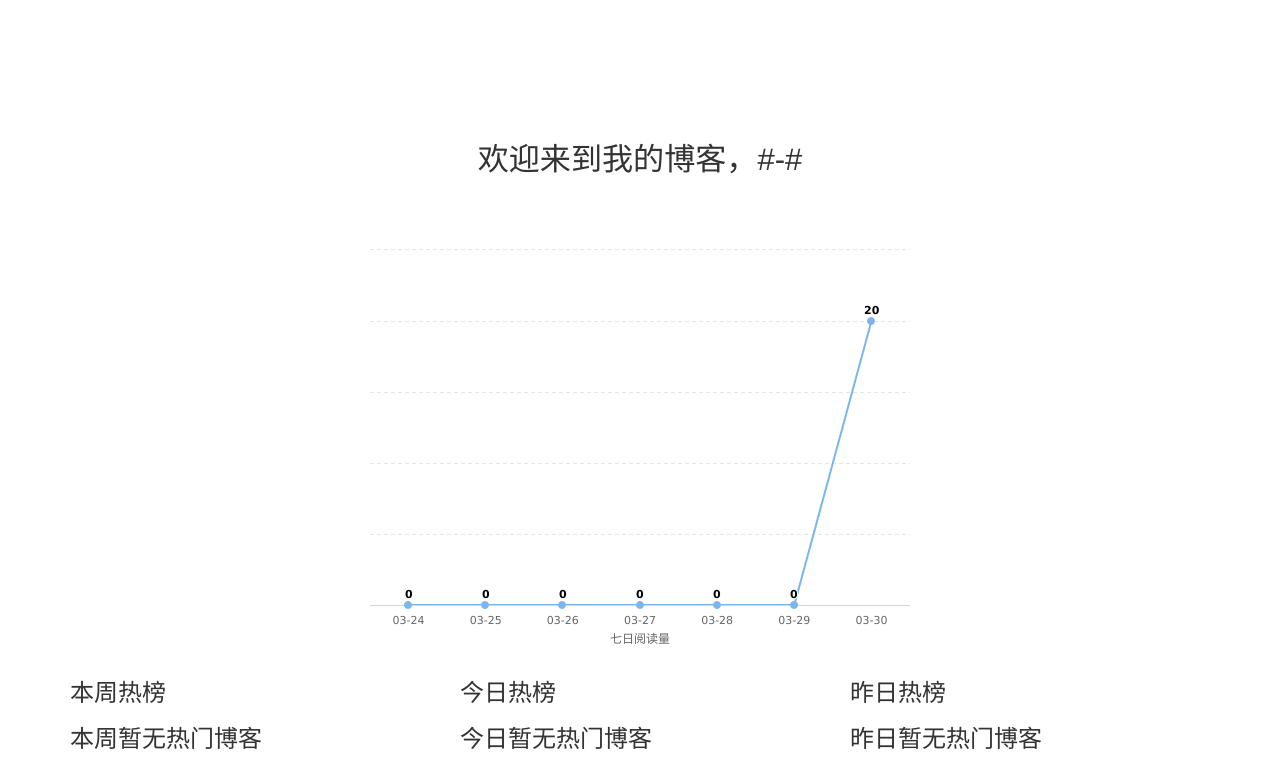
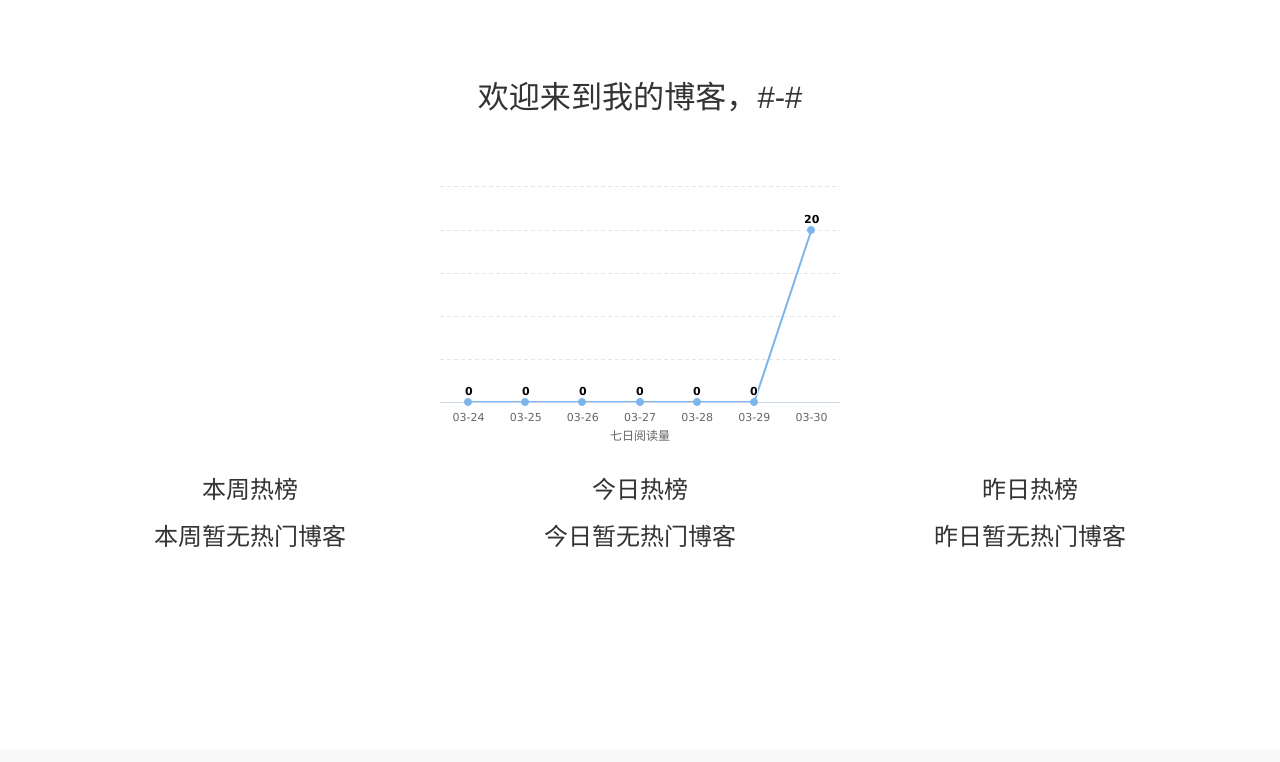
Before and after one commit to suploser/mysite, a Django app: page / in a window 1280 px wide. Shown: the part 51-813 px from the top of the page. After the commit the page ends 598 px from the top, so only its background shows below. Run offline with Django 3.2, Linux system fonts and the light colour scheme; data comes from the database, SQL or seed files in the repository; some libraries are stand-ins or nearby versions.

Commit message:
静态文件

```diff
--- a/static/home_content.css
+++ b/static/home_content.css
@@ -1,8 +1,8 @@
 h3.home_content {
     font-size: 222%;
     text-align: center;
-    margin-top: 4em;
-    margin-bottom: 2em
+    margin-top: 2em;
+    margin-bottom: 2em;
     /*position: absolute;
     left: 50%;
     top: 50%;
@@ -11,7 +11,11 @@ h3.home_content {
 
 div#container {
    margin: 0 auto;
-   height: 30em;
-   min-width: 30em;
-   max-width: 40em;
+   height: 20em;
+   min-width: 20em;
+   max-width: 30em;
 }
+
+div.hot-blog {
+  text-align: center;
+}
```
